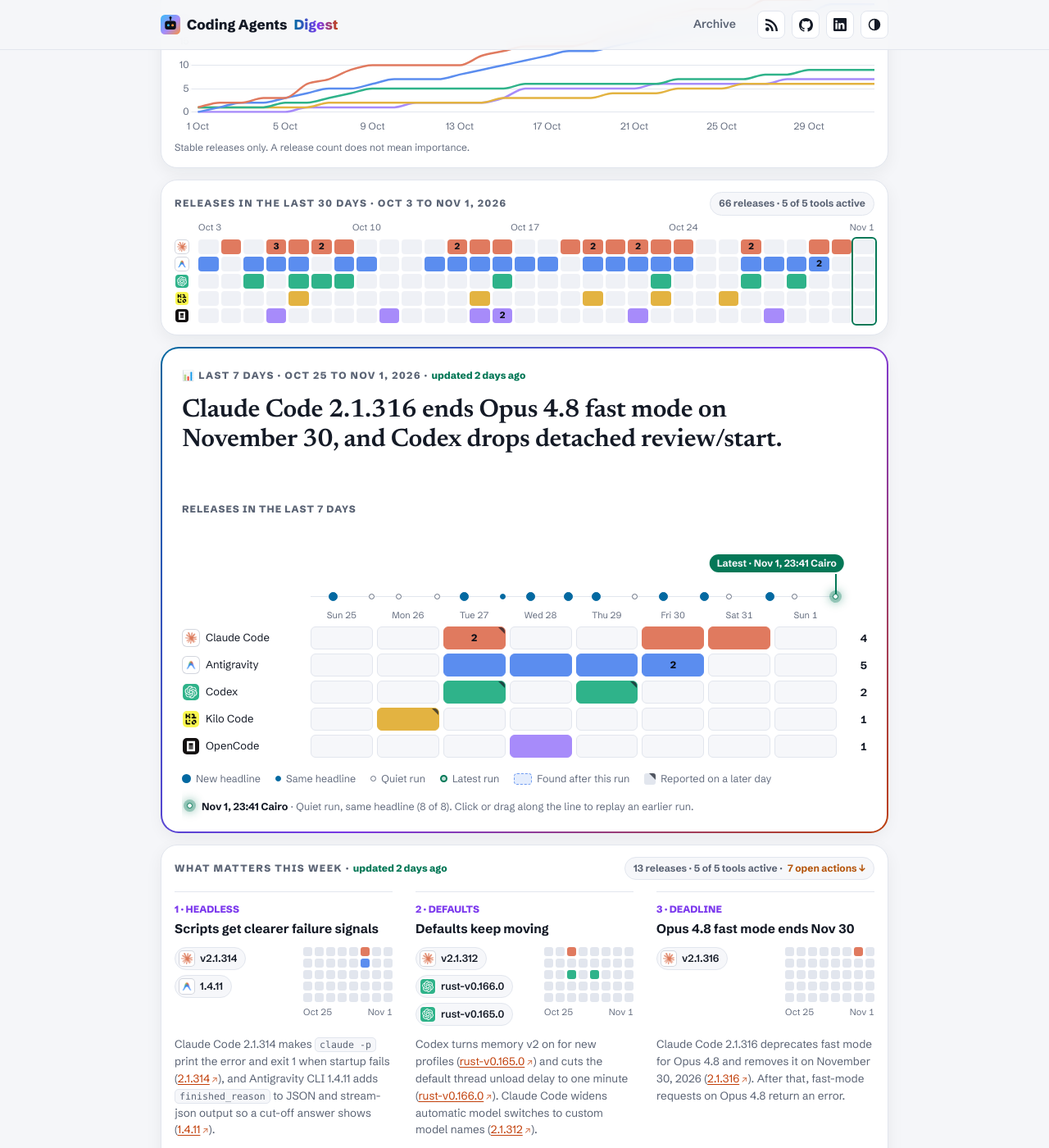
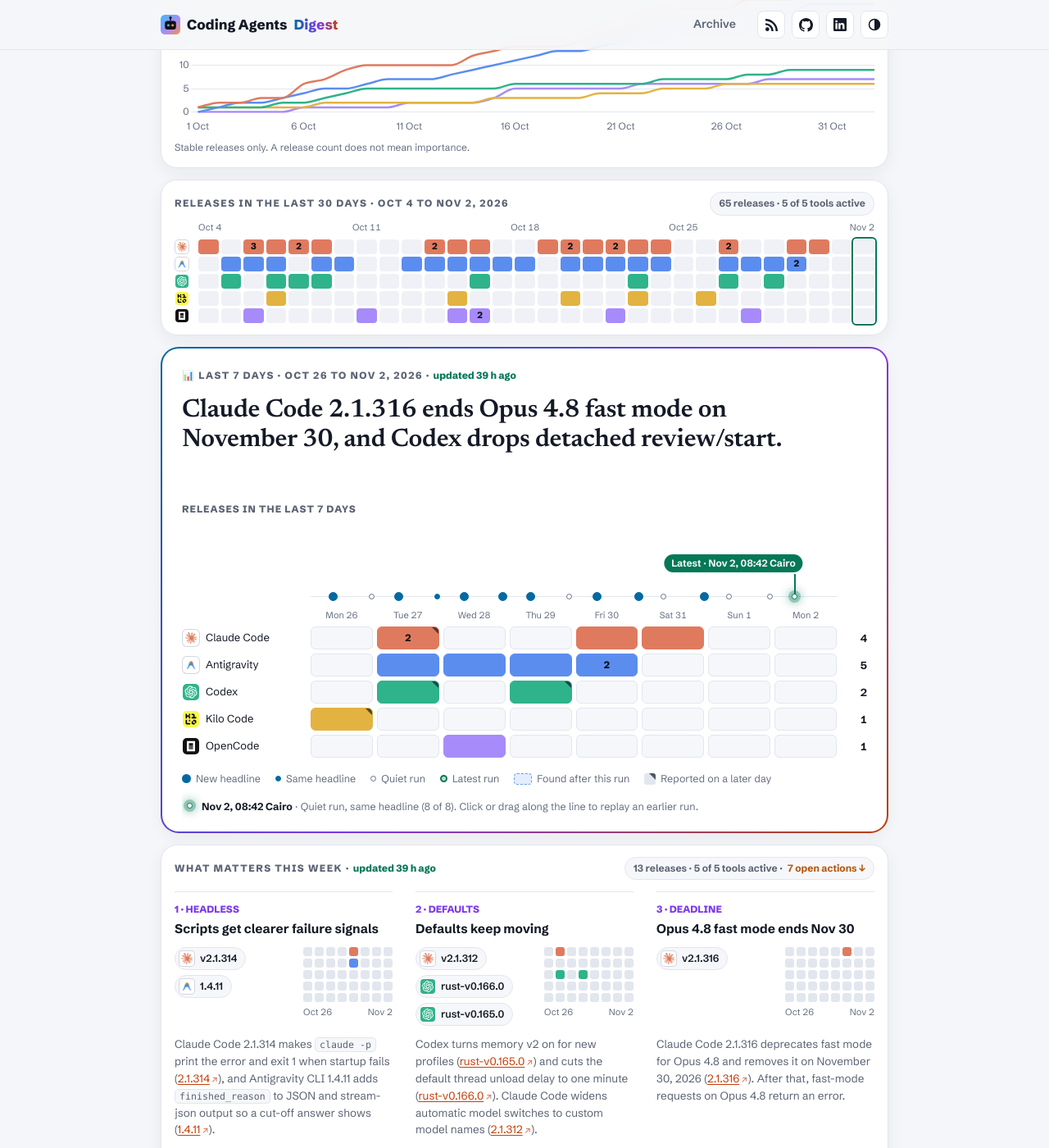
Before and after one commit to IbrahimSobh/coding-agents-digest, a Jekyll site: the page built from docs/index.html, in a window 1280 px wide and 1400 px high, scrolled down 264 px. Shown: the whole window at 82% size. Built offline with Jekyll 4.4.1, drawn with Linux system fonts in a browser that asks for light colours; some of the changed text lies outside the part shown.

Commit message:
Check 2026-11-02 08:42: no new releases
Claude-Session: https://claude.ai/code/session_01FsAJhAkhfa8baLbtk571pY

```diff
--- a/docs/_data/brief.json
+++ b/docs/_data/brief.json
@@ -1,7 +1,7 @@
 {
- "updated": "2026-11-01T23:41+02:00",
- "updated_label": "Nov 1, 23:41",
- "window": "Oct 25 to Nov 1, 2026",
+ "updated": "2026-11-02T08:42+02:00",
+ "updated_label": "Nov 2, 08:42",
+ "window": "Oct 26 to Nov 2, 2026",
  "headline": "Claude Code 2.1.316 ends Opus 4.8 fast mode on November 30, and Codex drops detached review/start.",
  "themes": [
   {
--- a/docs/_data/headlines.json
+++ b/docs/_data/headlines.json
@@ -34,5 +34,6 @@
  {"updated": "2026-10-31T08:41+02:00", "window": "Oct 24 to Oct 31, 2026", "headline": "Codex drops detached review/start, and Antigravity CLI 1.4.12 lets plugins run without an API key set."},
  {"updated": "2026-10-31T23:41+02:00", "window": "Oct 24 to Oct 31, 2026", "headline": "Claude Code 2.1.316 ends Opus 4.8 fast mode on November 30, and Codex drops detached review/start."},
  {"updated": "2026-11-01T08:41+02:00", "window": "Oct 25 to Nov 1, 2026", "headline": "Claude Code 2.1.316 ends Opus 4.8 fast mode on November 30, and Codex drops detached review/start."},
- {"updated": "2026-11-01T23:41+02:00", "window": "Oct 25 to Nov 1, 2026", "headline": "Claude Code 2.1.316 ends Opus 4.8 fast mode on November 30, and Codex drops detached review/start."}
+ {"updated": "2026-11-01T23:41+02:00", "window": "Oct 25 to Nov 1, 2026", "headline": "Claude Code 2.1.316 ends Opus 4.8 fast mode on November 30, and Codex drops detached review/start."},
+ {"updated": "2026-11-02T08:42+02:00", "window": "Oct 26 to Nov 2, 2026", "headline": "Claude Code 2.1.316 ends Opus 4.8 fast mode on November 30, and Codex drops detached review/start."}
 ]
--- a/task/state.json
+++ b/task/state.json
@@ -1,6 +1,6 @@
 {
-  "last_run": "2026-11-01T23:41+02:00",
-  "last_entry_file": "docs/digests/2026-11-01-2341.md",
+  "last_run": "2026-11-02T08:42+02:00",
+  "last_entry_file": "docs/digests/2026-11-02-0842.md",
   "last_snapshot": "2026-10-29",
   "timezone": "Africa/Cairo",
   "tools": {
```
Also changed, not shown: docs/digests/2026-11-02-0842.md (added, +11 -0 lines).
